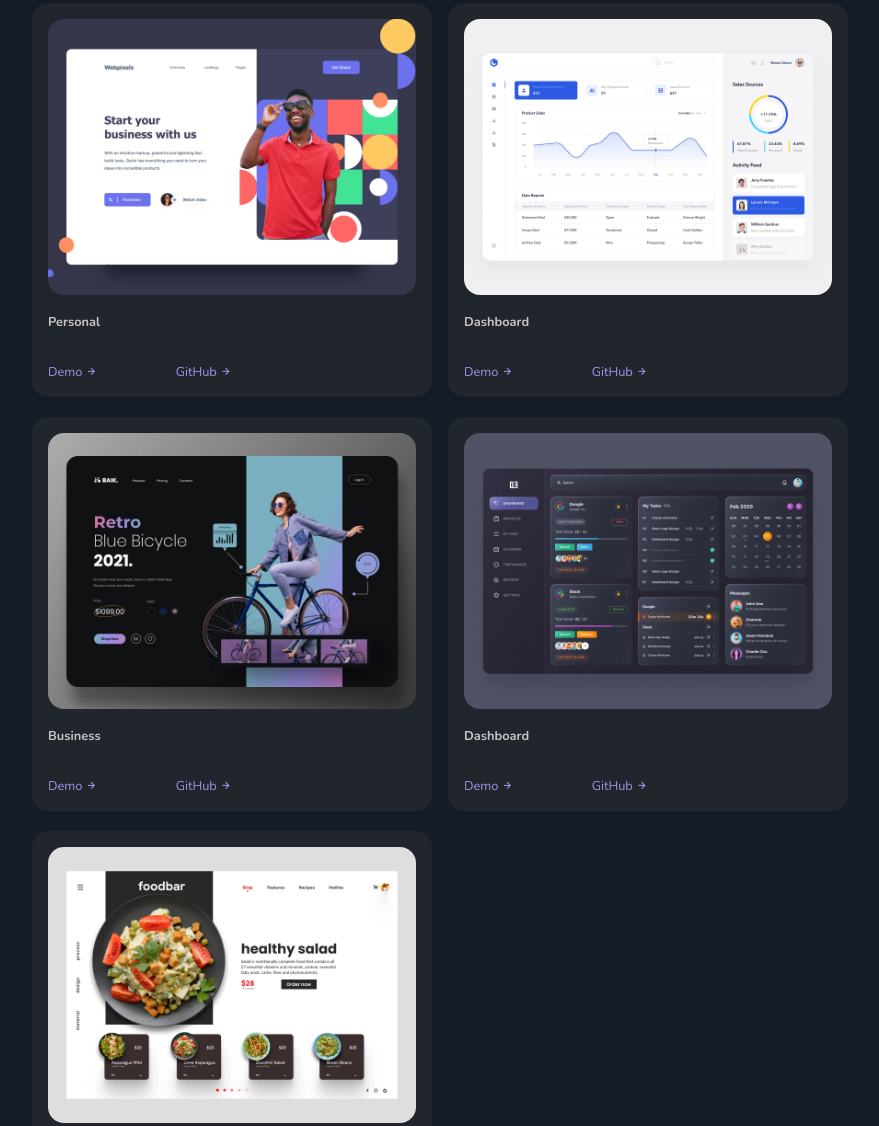
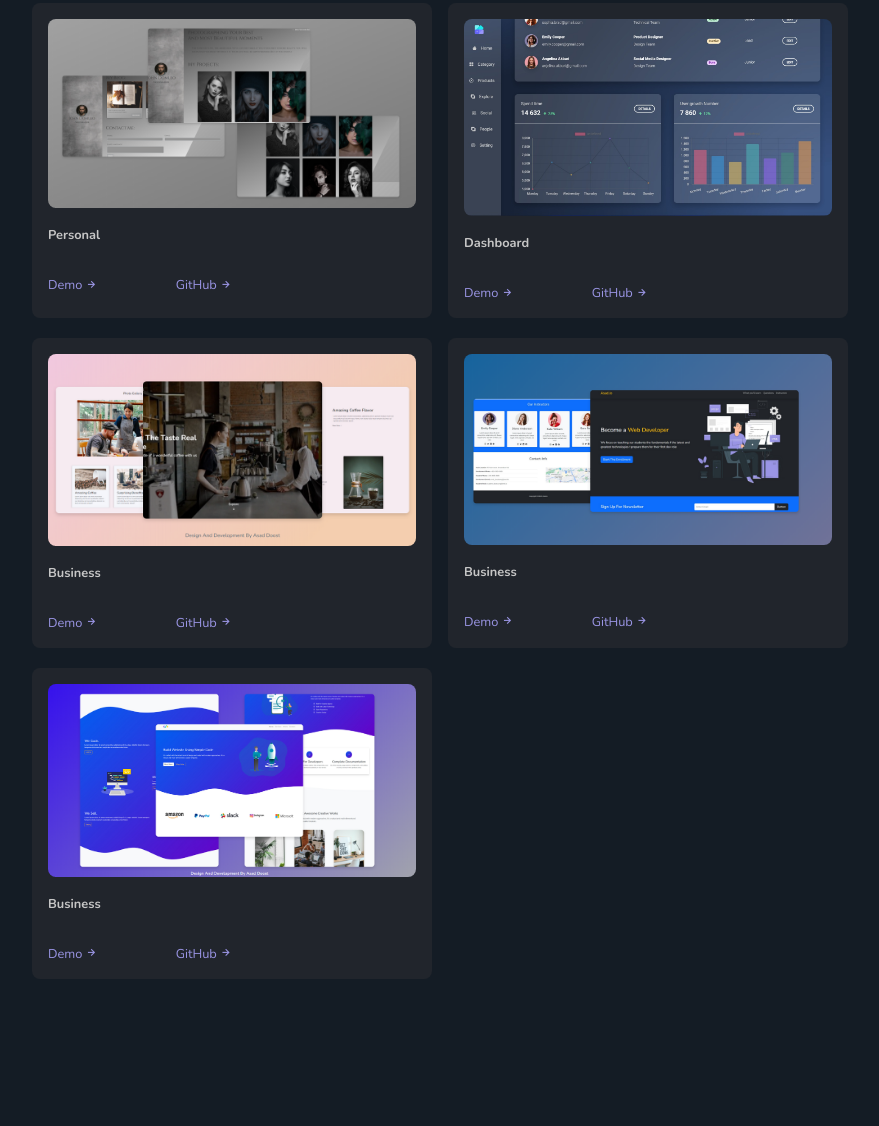
Before and after one commit to asaddoost/My-portfolio, a plain HTML site: page index.html in a window 1280 px wide. Shown: the part 3069-4195 px from the top of the page, without its empty margins (200-1079 px from the left). Drawn offline with nearby package versions, Linux system fonts and the light colour scheme.

Commit message:
new links added

```diff
--- a/css/style.css
+++ b/css/style.css
@@ -463,11 +463,11 @@ background: linear-gradient(180deg, var(--first-color)  10%, var(--box-color)35%
 }
 .work-card {
     background-color: var(--back-color);
-    border-radius: 1rem;
+    border-radius: .5rem;
     padding: 1rem;
 }
 .work-img {
-    border-radius: 1rem;
+    border-radius: .5rem;
     margin-bottom: .75rem;
 }
 .work-title {
--- a/index.html
+++ b/index.html
@@ -341,20 +341,20 @@
         </div>
         <div class="work-container container grid">
           <div class="work-card mix personal">
-            <img src="./img/work-1.jpg" alt="" class="work-img" />
+            <img src="./img/w-4.jpg" alt="" class="work-img" />
             <h3 class="work-title">Personal</h3>
             <div class="box-btn-work">
-              <a href="#" class="work-btn">
+              <a href="https://asaddoost.github.io/phtographer-portfolio-website/" class="work-btn">
                 Demo <i class="bx bx-right-arrow-alt work-icon"></i>
               </a>
-              <a href="#" class="work-btn">
+              <a href="https://github.com/asaddoost/phtographer-portfolio-website" class="work-btn">
                 GitHub <i class="bx bx-right-arrow-alt work-icon"></i>
               </a>
             </div>
           </div>
 
           <div class="work-card mix dashboard">
-            <img src="./img/work-2.jpg" alt="" class="work-img" />
+            <img src="./img/w-5.jpg" alt="" class="work-img" />
             <h3 class="work-title">Dashboard</h3>
             <div class="box-btn-work">
               <a href="#" class="work-btn">
@@ -367,39 +367,40 @@
           </div>
 
           <div class="work-card mix business">
-            <img src="./img/work-3.jpg" alt="" class="work-img" />
+            <img src="./img/w-1.jpg
+            " alt="" class="work-img" />
             <h3 class="work-title">Business</h3>
             <div class="box-btn-work">
-              <a href="#" class="work-btn">
+              <a href="https://asaddoost.github.io/Royal-Coffee/" class="work-btn">
                 Demo <i class="bx bx-right-arrow-alt work-icon"></i>
               </a>
-              <a href="#" class="work-btn">
-                GitHub <i class="bx bx-right-arrow-alt work-icon"></i>
-              </a>
-            </div>
-          </div>
-
-          <div class="work-card mix dashboard">
-            <img src="./img/work-4.jpg" alt="" class="work-img" />
-            <h3 class="work-title">Dashboard</h3>
-            <div class="box-btn-work">
-              <a href="#" class="work-btn">
-                Demo <i class="bx bx-right-arrow-alt work-icon"></i>
-              </a>
-              <a href="#" class="work-btn">
+              <a href="https://github.com/asaddoost/Royal-Coffee" class="work-btn">
                 GitHub <i class="bx bx-right-arrow-alt work-icon"></i>
               </a>
             </div>
           </div>
 
           <div class="work-card mix business">
-            <img src="./img/work-5.jpg" alt="" class="work-img" />
+            <img src="./img/w-3.jpg" alt="" class="work-img" />
             <h3 class="work-title">Business</h3>
             <div class="box-btn-work">
-              <a href="#" class="work-btn">
+              <a href="https://asaddoost.github.io/Asad.io/" class="work-btn">
                 Demo <i class="bx bx-right-arrow-alt work-icon"></i>
               </a>
-              <a href="#" class="work-btn">
+              <a href="https://github.com/asaddoost/Asad.io" class="work-btn">
+                GitHub <i class="bx bx-right-arrow-alt work-icon"></i>
+              </a>
+            </div>
+          </div>
+
+          <div class="work-card mix business">
+            <img src="./img/w-2.jpg" alt="" class="work-img" />
+            <h3 class="work-title">Business</h3>
+            <div class="box-btn-work">
+              <a href="https://asaddoost.github.io/Website-Development-Agency/" class="work-btn">
+                Demo <i class="bx bx-right-arrow-alt work-icon"></i>
+              </a>
+              <a href="https://github.com/asaddoost/Website-Development-Agency" class="work-btn">
                 GitHub <i class="bx bx-right-arrow-alt work-icon"></i>
               </a>
             </div>
```
Also changed, not shown: img/w-1.jpg (added), img/w-2.jpg (added), img/w-3.jpg (added), img/w-4.jpg (added), img/w-5.jpg (added), img/work-1.jpg (deleted), img/work-2.jpg (deleted), img/work-3.jpg (deleted), img/work-4.jpg (deleted), img/work-5.jpg (deleted).
